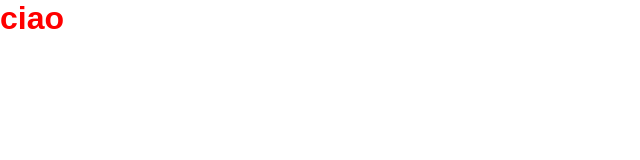
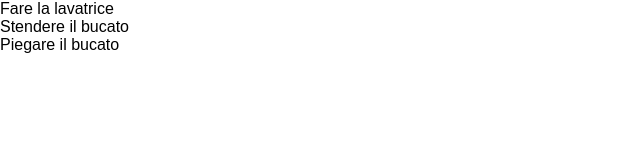
Before and after one commit to MatteoGaloni/vue-todolist, a plain HTML site: page index.html in a window 1280 px wide. Shown: the whole page, without its empty margins (0-640 px from the left). Drawn offline with nearby package versions, Linux system fonts and the light colour scheme.

Commit message:
add task.text on document

```diff
--- a/index.html
+++ b/index.html
@@ -12,7 +12,10 @@
 <body>
 
     <div id="app">
-        <h1>ciao{{prova()}}</h1>
+        <ul>
+            <li v-for="task in tasks">{{task.text}}</li>
+
+        </ul>
 
     </div>
 
--- a/js/app.js
+++ b/js/app.js
@@ -3,10 +3,20 @@ const { createApp } = Vue;
 createApp({
   data() {
     return {
-      task: {
-        text: "COSA DA FARE",
-        done: false,
-      },
+      tasks: [
+        {
+          text: "Fare la lavatrice",
+          done: true,
+        },
+        {
+          text: "Stendere il bucato",
+          done: true,
+        },
+        {
+          text: "Piegare il bucato",
+          done: true,
+        },
+      ],
     };
   },
   methods: {
```
